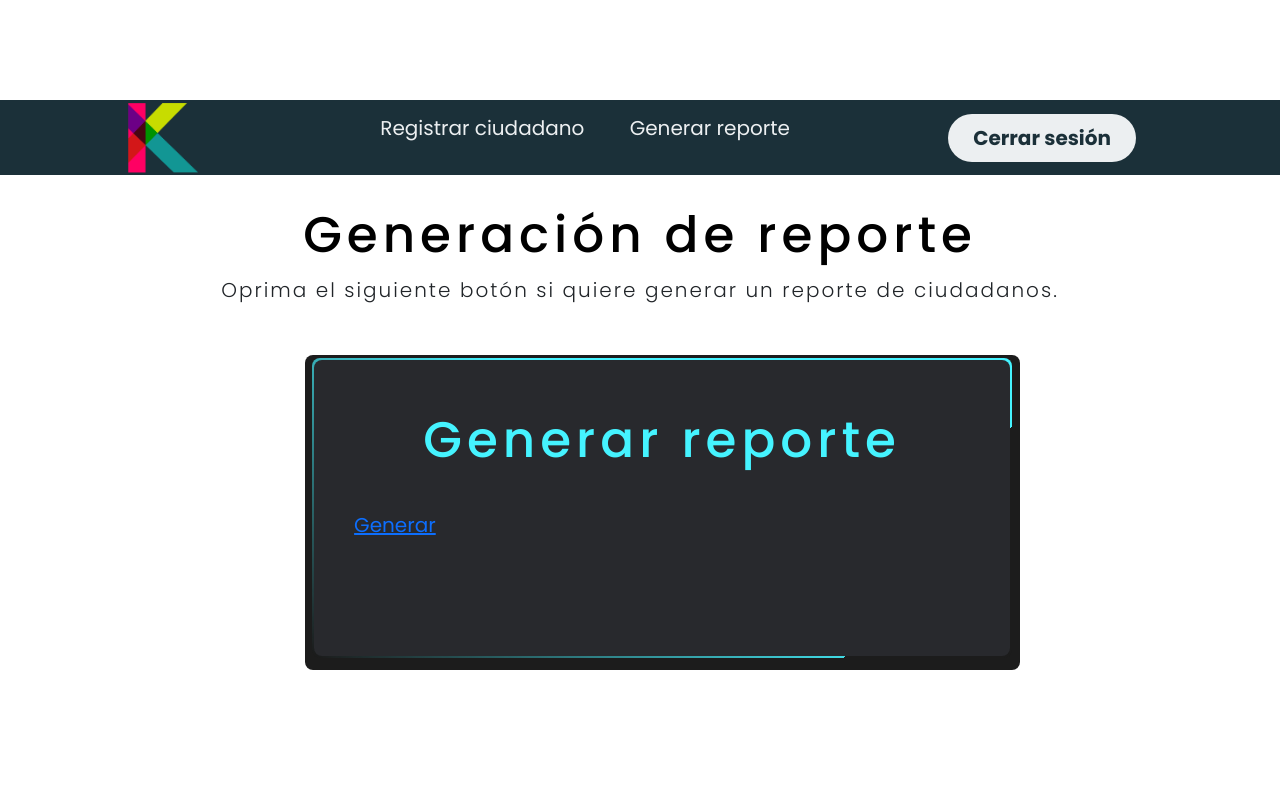
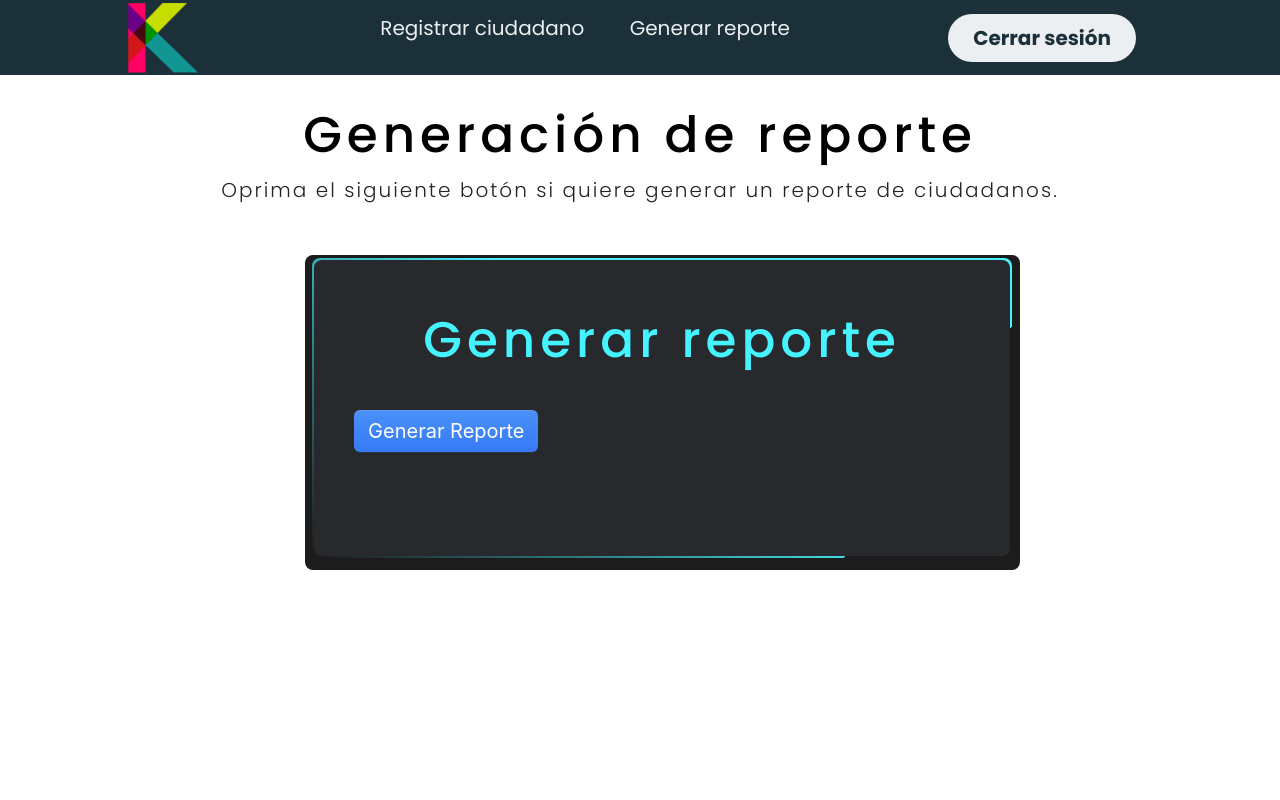
Before and after one commit to JuanDiaz00/registraduriaCed, a PHP site: page /registraduriaCed/views/paginas/admin/admin.php in a window 1280 px wide. Run offline with PHP 8.4, Linux system fonts and the light colour scheme; some libraries are stand-ins or nearby versions.

Commit message:
Admin.php Final
N/A

```diff
--- a/views/estilos/admin.css
+++ b/views/estilos/admin.css
@@ -11,7 +11,7 @@ body {
     display: flex;
     justify-content: center;
     align-items: center;
-    min-height: 100vh;
+    min-height: 0vh;
     flex-direction: column;
     /* background-color: #7b808d; */
 }
@@ -175,3 +175,26 @@ a .intento:active
 {
 	opacity: 0.8;
 }
+
+.button-10 {
+  display: flex;
+  flex-direction: column;
+  align-items: center;
+  padding: 6px 14px;
+  font-family: -apple-system, BlinkMacSystemFont, 'Roboto', sans-serif;
+  border-radius: 6px;
+  border: none;
+
+  color: #fff;
+  background: linear-gradient(180deg, #4B91F7 0%, #367AF6 100%);
+   background-origin: border-box;
+  box-shadow: 0px 0.5px 1.5px rgba(54, 122, 246, 0.25), inset 0px 0.8px 0px -0.25px rgba(255, 255, 255, 0.2);
+  user-select: none;
+  -webkit-user-select: none;
+  touch-action: manipulation;
+}
+
+.button-10:focus {
+  box-shadow: inset 0px 0.8px 0px -0.25px rgba(255, 255, 255, 0.2), 0px 0.5px 1.5px rgba(54, 122, 246, 0.25), 0px 0px 0px 3.5px rgba(58, 108, 217, 0.5);
+  outline: 0;
+}
--- a/views/paginas/admin/admin.php
+++ b/views/paginas/admin/admin.php
@@ -55,18 +55,20 @@ require_once(CONTROLLER_PATH . "ciudadanos.php");
         <div class="box2">
             <div class="box">
 
-                <form action="../../../controller/registrar_ciudadano.php" method="POST">
+                <form action="./reporte.php" method="POST">
                     <h2>Generar reporte</h2>
                     <br>
+                    <!-- HTML !-->
+
+
                     <div>
-                        <a class="intento" href="./reporte.php">Generar</a>
+                    <button class="button-10" role="button" href="./reporte.php">Generar Reporte</button>
                     </div>
 
                 </form>
             </div>
         </div>
         <br>
-
     </div>
 
 </body>
```
